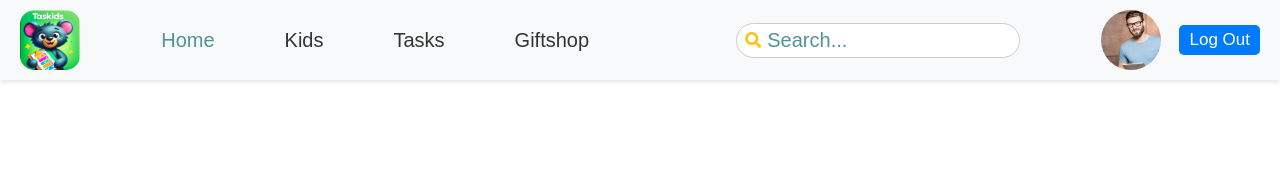
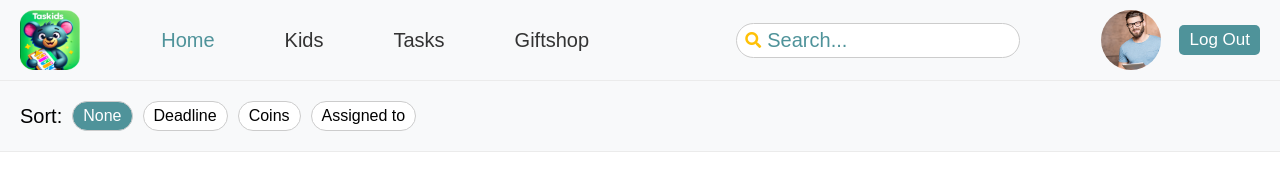
Before and after one commit to Danel-Yehuda/project_first, a plain HTML site: page index.html in a window 1280 px wide. Drawn offline with Linux system fonts and the light colour scheme.

Commit message:
adding the sorts section

```diff
--- a/css/styles.css
+++ b/css/styles.css
@@ -84,12 +84,44 @@ nav ul li a {
     border-radius: 5px;
     cursor: pointer;
     font-size: 17px;
-    background-color: #007bff;
+    background-color: #4F939A;
     color: white;
     margin-left: 3px;
 }
 nav ul li.active a {
     color: #4F939A; /* Change this to the desired color for the active link */
+}
+
+/* Sort section styling */
+.sort-section {
+    display: flex;
+    align-items: center;
+    padding: 10px 20px;
+    background-color: #f8f9fa;
+    border-bottom: 1px solid #EBEBEB;
+    border-top: 1px solid #EBEBEB;
+    padding-top: 20px;
+    padding-bottom: 20px;
+}
+.sort-section span {
+    font-size: 20px;
+    margin-right: 10px;
+}
+.sort-tags {
+    display: flex;
+    gap: 10px;
+}
+.sort-tag {
+    padding: 5px 10px;
+    border: 1px solid #ccc;
+    border-radius: 20px;
+    background-color: white;
+    cursor: pointer;
+    font-size: 16px;
+}
+.sort-tag.active {
+    color: white;
+    background-color: #4F939A; /* Change this to the desired color for the active tag */
 }
 
 /* Media Query for Responsive Design */
--- a/index.html
+++ b/index.html
@@ -27,5 +27,14 @@
             <button class="logout-button">Log Out</button>
         </div>
     </header>
+    <section class="sort-section">
+        <span>Sort:</span>
+        <div class="sort-tags">
+            <button class="sort-tag active">None</button>
+            <button class="sort-tag">Deadline</button>
+            <button class="sort-tag">Coins</button>
+            <button class="sort-tag">Assigned to</button>
+        </div>
+    </section>
 </body>
 </html>
```
